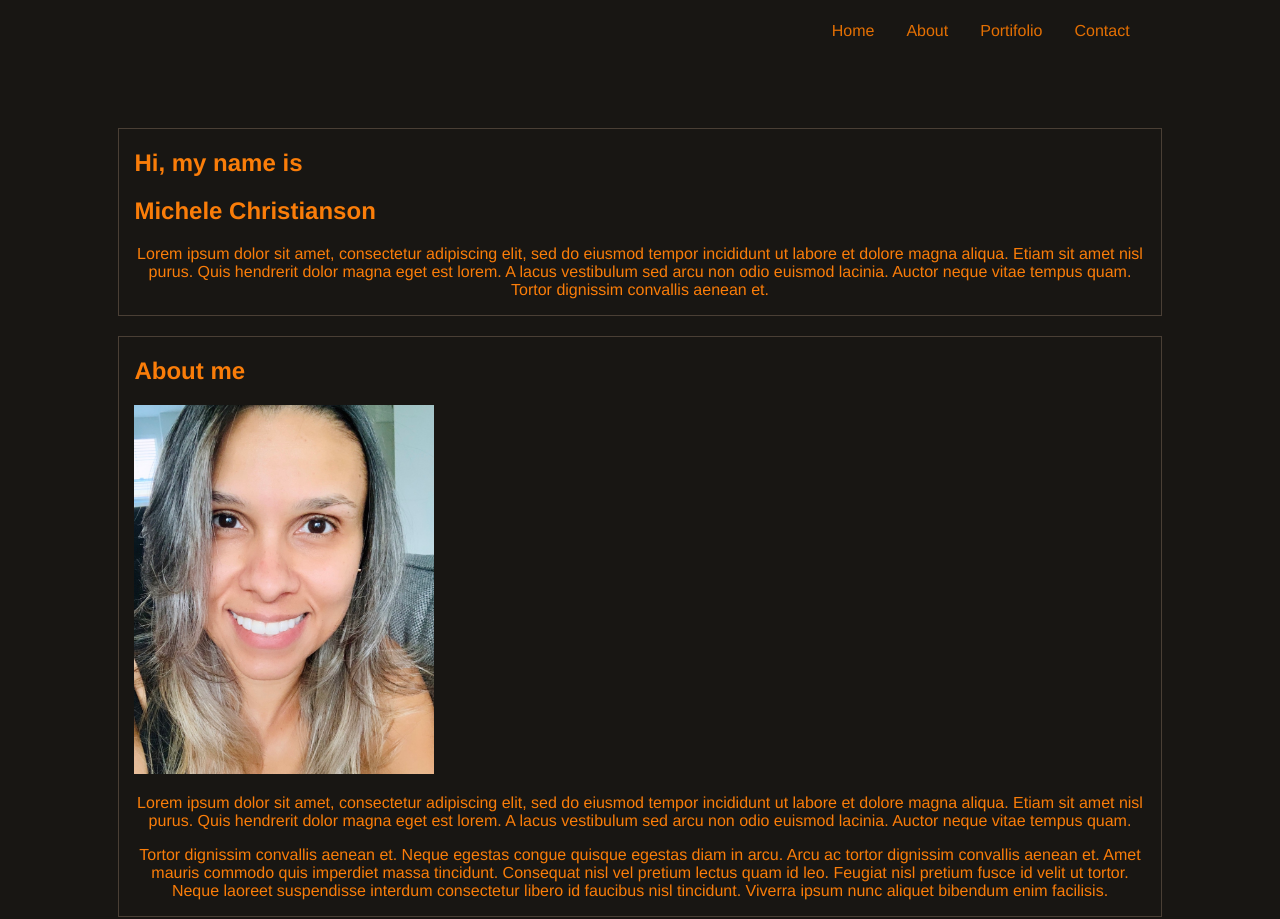
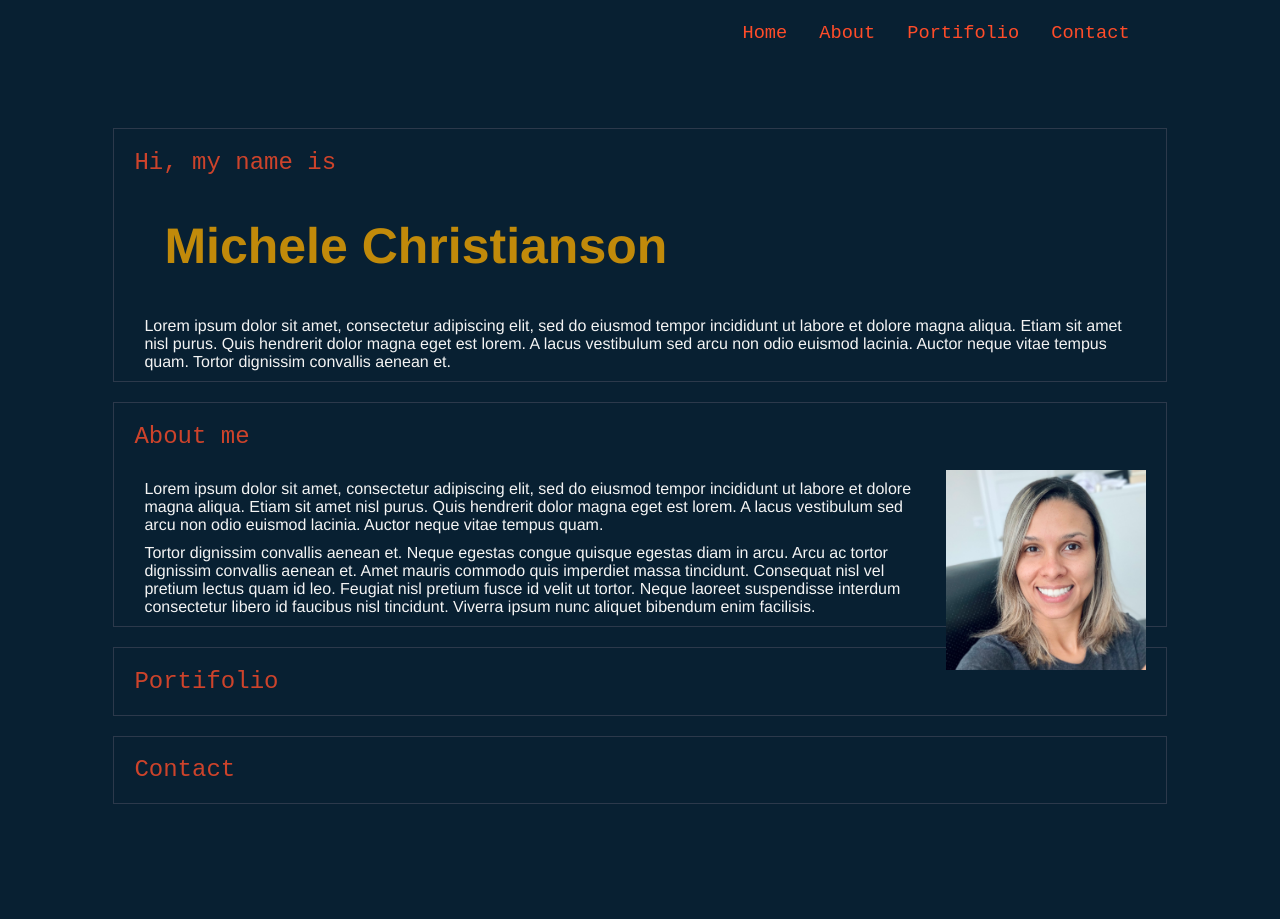
Before and after one commit to mi2c/0-personal-website, a plain HTML site: page index.html in a window 1280 px wide. Shown: the top 919 px of the page. After the commit the page ends 832 px from the top, so only its background shows below. Drawn offline with Linux system fonts and the light colour scheme; a script that the page names is missing.

Commit message:
testing styles style.css

```diff
--- a/index.html
+++ b/index.html
@@ -2,7 +2,7 @@
 <html lang="en">
     <head>
         <link rel="stylesheet" href="style.css">
-        <title>Michele Christianson | SE </title>
+        <title>Michele Christianson</title>
     </head>
     <body>
         <div id="main-content">
@@ -28,7 +28,7 @@
              <div>
                  <h2>Hi, my name is</h2>
 
-                 <h1>Michele Christianson</h1>
+                 <h1 id="name-heading">Michele Christianson</h1>
 
                  <p>Lorem ipsum dolor sit amet, consectetur adipiscing elit, sed do eiusmod tempor incididunt
                      ut labore et dolore magna aliqua. Etiam sit amet nisl purus. Quis hendrerit dolor magna
@@ -40,7 +40,8 @@
             <section id="about" class="outer-box">
                 <h2>About me</h2>
 
-                <img id="about-img" src="./img/pic-test01.jpg" alt="my picture">
+                <img id="about-img" class="tinted-img" src="./img/pic-test02.jpg"
+                    alt="picture of Michele" style="float:right;">
 
                 <div>
                     <p>Lorem ipsum dolor sit amet, consectetur adipiscing elit, sed do eiusmod tempor incididunt
@@ -58,6 +59,7 @@
             <section id="portifolio" class="outer-box">
                 <div>
                     <h2>Portifolio</h2>
+
                 </div>
             </section>
         <!-- contact -->
--- /dev/null
+++ b/script.js
@@ -0,0 +1,10 @@
+let nameHeading = document.getElementById("name-heading");
+
+nameHeading.addEventListener('mouseenter', function(event) {
+    // highlight the mouseover target
+    event.target.style.color ='rgb(240, 165, 0)';
+});
+
+nameHeading.addEventListener('mouseleave', function(event) {
+    event.target.style.color = '';
+});
--- a/style.css
+++ b/style.css
@@ -1,7 +1,6 @@
 body {
   font-family: Helvetica, sans-serif;
-  background-color:#181613;
-  color: #FA7D09;
+  background-color:#082032;
 }
 
 div {
@@ -16,11 +15,27 @@ header {
 }
 
 img {
-  max-width: 300px;
+  max-width: 200px;
+
+}
+
+h1 {
+  color: rgb(240, 165, 0, 0.8);
+
+}
+
+h2 {
+  color: rgb(255, 76, 41, 0.8);
+  font-family: 'Courier New', Courier, monospace;
+  font-weight: lighter;
+
 }
 
 p {
-  text-align: center;
+  text-align: left;
+  color: #F4F4F4;
+  margin: 10px;
+
 }
 
 ul {
@@ -38,22 +53,23 @@ li {
 
 li a {
   display: block;
-  color: rgba(255, 123, 0, 0.884);
+  color: #FF4C29;
   text-align: center;
   padding: 14px 16px;
   text-decoration: none;
+  font-family: 'Courier New', Courier, monospace;
+  font-size: 14pt;
 }
 
 li a:hover {
-  color:#F5F2E7;
-  background-color: #4A3F35;
+  color:#F0A500;
+
 }
 
 section {
   display: block;
   flex-wrap: wrap;
-  justify-content: center;
-  padding: 20px 5px;
+
 }
 
 .outer-box {
@@ -62,7 +78,14 @@ section {
   height: fit-content;
   border-style: solid;
   border-width: thin;
-  border-color: #4A3F35;
-  padding: 0px 15px;
+  border-color: #2C394B;
   margin: 20px auto;
+  padding: 0px 20px;
+
 }
+
+#name-heading {
+  font-size: clamp(25px, 5vw, 50px);
+  margin-left: 30px;
+
+}
```
